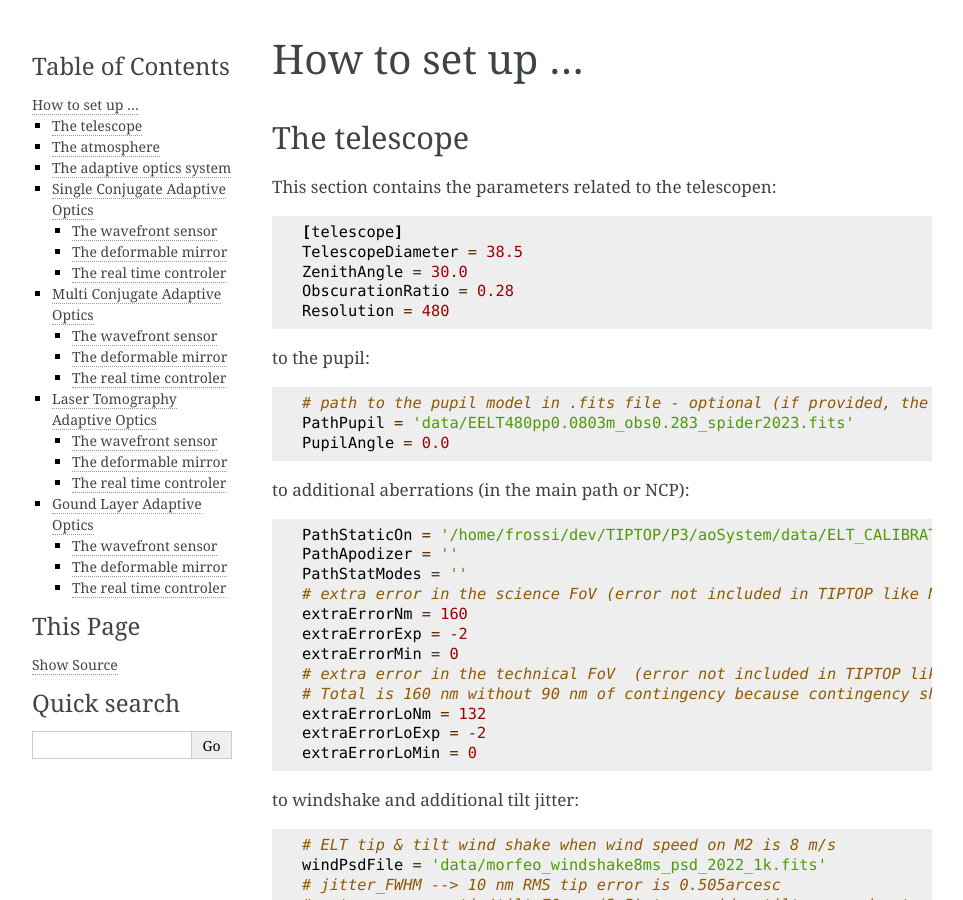
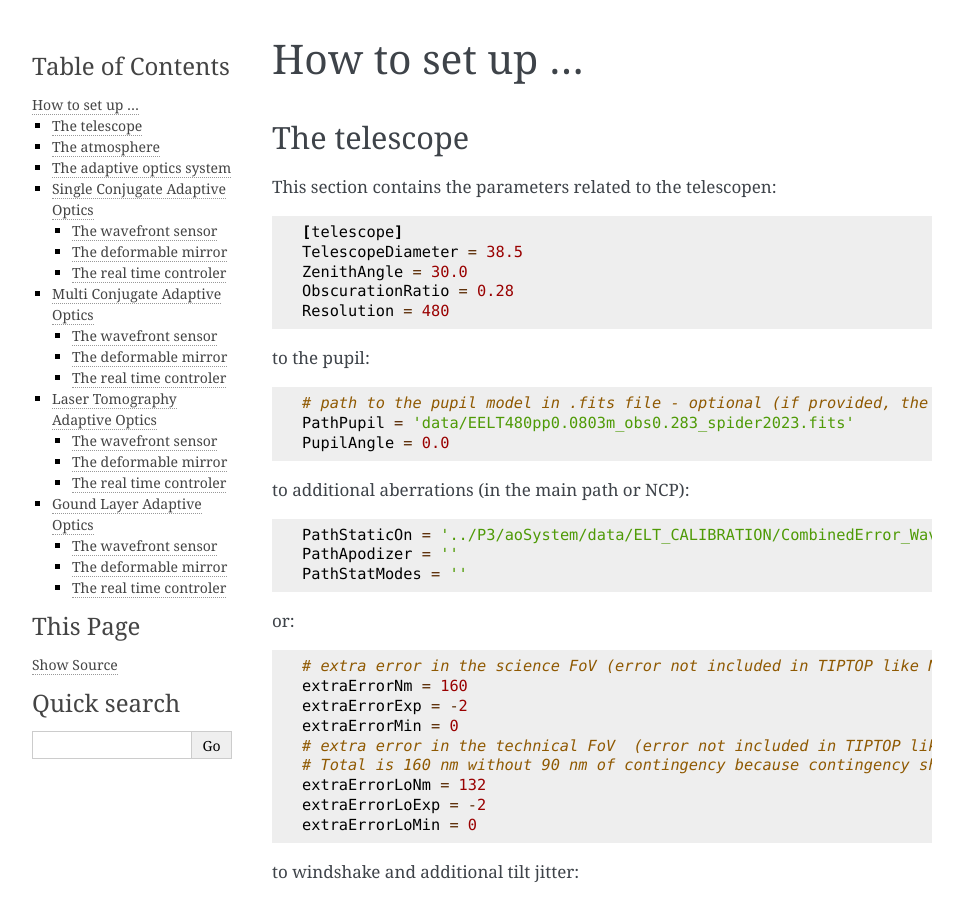
Before and after one commit to astro-tiptop/TIPTOP, a Sphinx documentation site: the page built from docs/source/howto.rst, in a window 1280 px wide and 900 px high. Shown: the whole window, without its empty margins (148-1111 px from the left). Built offline with Sphinx 7.4.7, drawn with Linux system fonts in a browser that asks for light colours; the version number could not be read and is left out.

Commit message:
(GA) Update howto.rst

```diff
--- a/docs/source/howto.rst
+++ b/docs/source/howto.rst
@@ -20,9 +20,12 @@ to the pupil::
 
 to additional aberrations (in the main path or NCP)::
 
-   PathStaticOn = '/home/frossi/dev/TIPTOP/P3/aoSystem/data/ELT_CALIBRATION/CombinedError_Wavefront_nm.fits'
+   PathStaticOn = '../P3/aoSystem/data/ELT_CALIBRATION/CombinedError_Wavefront_nm.fits'
    PathApodizer = ''
    PathStatModes = ''
+
+or::
+
    # extra error in the science FoV (error not included in TIPTOP like NCPA, optics quality, ...)
    extraErrorNm = 160
    extraErrorExp = -2
```
